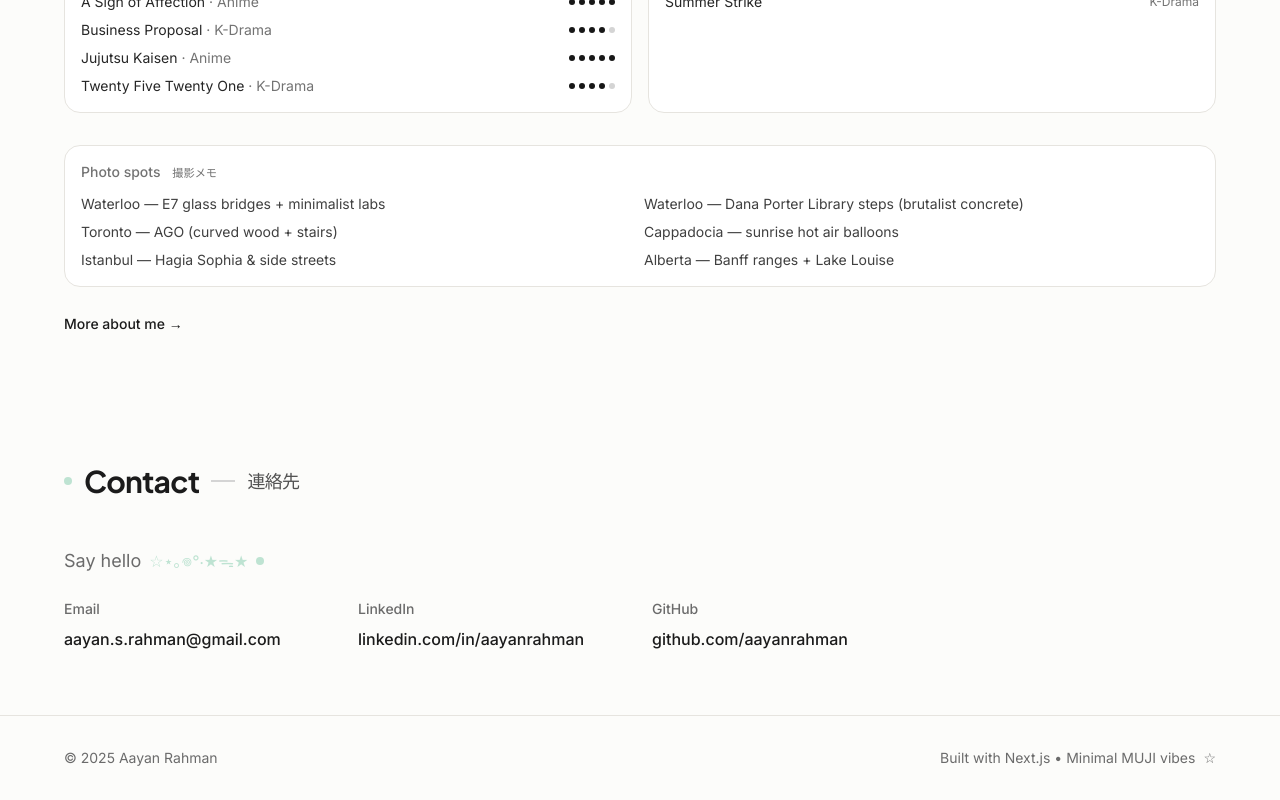
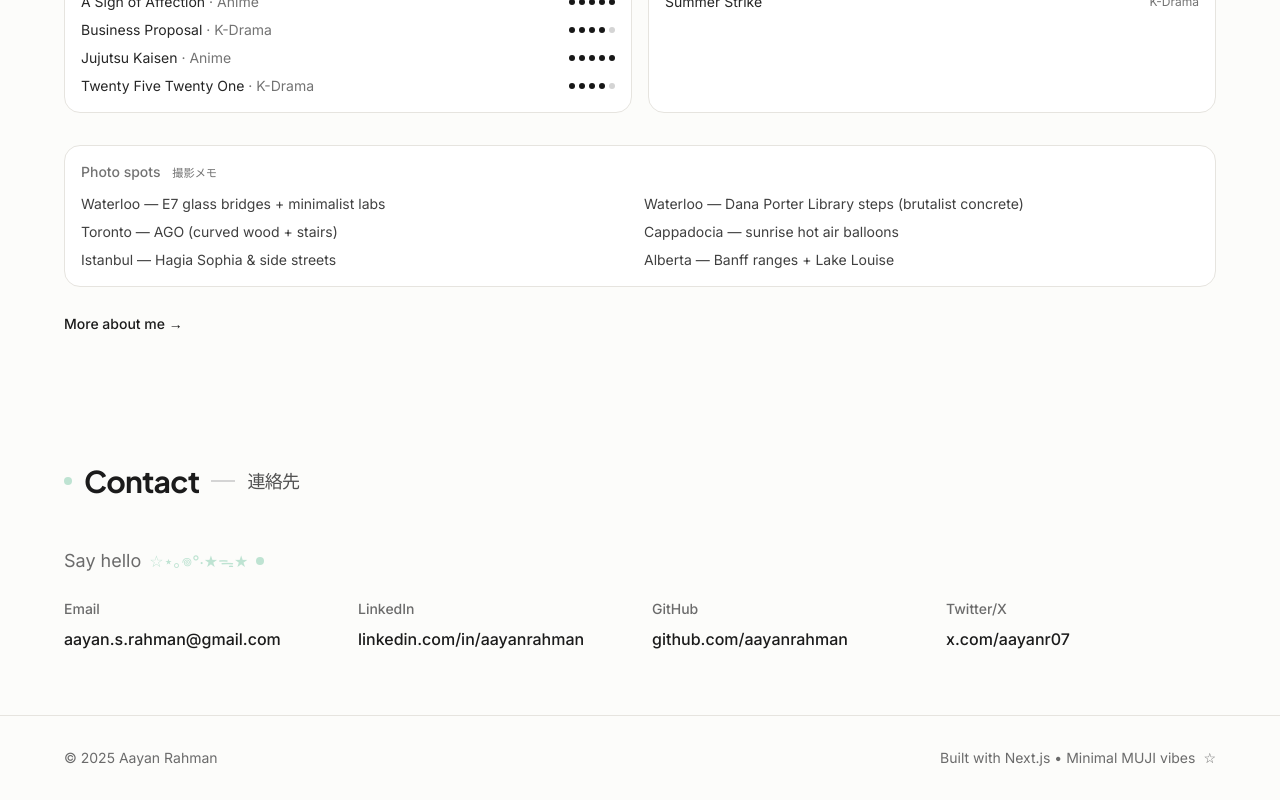
Before and after one commit to aayanrahman/Portfolio-Website, a Next.js app in the folder my-portfolio/: page / in a window 1280 px wide. Shown: the part 4640-5440 px from the top of the page. Built offline with nearby package versions, Linux system fonts and the light colour scheme.

Commit message:
small changes

```diff
--- a/my-portfolio/app/about-me/page.tsx
+++ b/my-portfolio/app/about-me/page.tsx
@@ -154,7 +154,7 @@ export default function AboutMePage() {
 
             <div className="px-4 py-3">
                 <p className="text-xs text-neutral-500">
-                Quiet, mellow, and a little dreamy — for late studio sessions.
+                Quiet, mellow, and a little dreamy — for late study sessions.
                 </p>
             </div>
             </div>
--- a/my-portfolio/components/Contact.tsx
+++ b/my-portfolio/components/Contact.tsx
@@ -6,6 +6,8 @@ export default function Contact() {
     { label: "Email", value: "aayan.s.rahman@gmail.com", href: "mailto:aayan.s.rahman@gmail.com" },
     { label: "LinkedIn", value: "linkedin.com/in/aayanrahman", href: "https://www.linkedin.com/in/aayan-rahman/" },
     { label: "GitHub", value: "github.com/aayanrahman", href: "https://github.com/aayanrahman" },
+    { label: "Twitter/X", value: "x.com/aayanr07", href: "https://x.com/aayanr07" },
+
   ]
 
   return (
```
